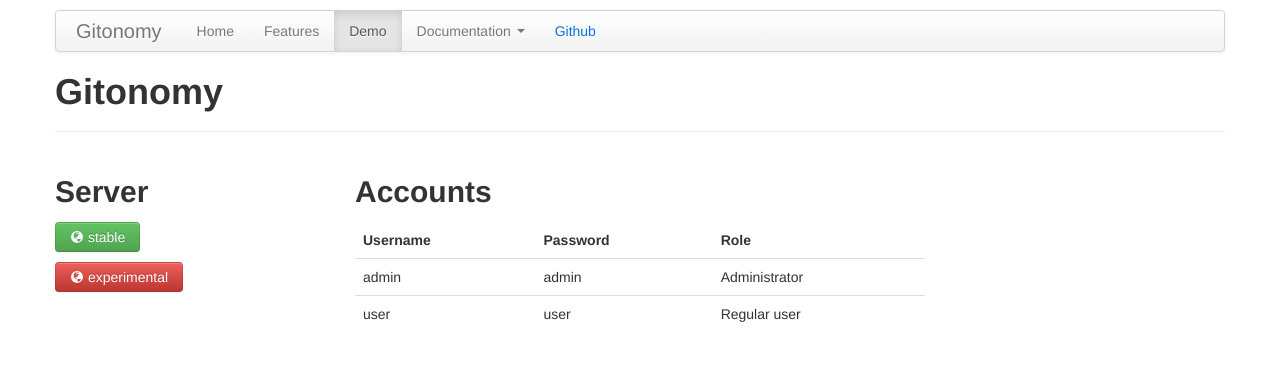
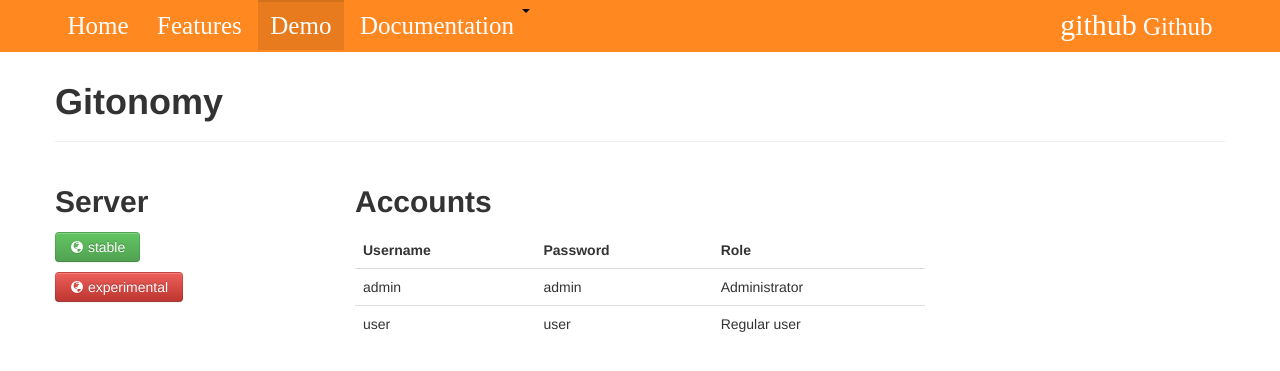
Before and after one commit to gitonomy/website, a PHP site: template views/pages/demo.html.twig in a window 1280 px wide. Shown: the top 371 px of the page. Run offline with PHP 8.4, Linux system fonts and the light colour scheme; the template is opened without the code that fills it, so the values that code supplies are empty; some libraries are stand-ins or nearby versions; some web fonts are replaced.

Commit message:
begin of new design

```diff
--- a/views/blocks/homepage_carousel.html.twig
+++ b/views/blocks/homepage_carousel.html.twig
@@ -7,7 +7,7 @@
                 <p>
                     Gitonomy is made for developers and today's use.
                 </p>
-        </div>
+            </div>
         </div>
         <div class="item">
             <img src="/images/features/project-list.jpg" alt="Project list" />
--- a/views/layout.html.twig
+++ b/views/layout.html.twig
@@ -5,19 +5,32 @@
         <meta name="viewport" content="width=device-width, initial-scale=1.0">
         <link rel="stylesheet" href="/bootstrap/css/bootstrap.min.css" />
         <link rel="stylesheet" href="/bootstrap/css/bootstrap-responsive.min.css" />
+        <link rel="stylesheet" href="/css/globalmenu.css" />
+        <link rel="stylesheet" href="/css/font.css" />
         {% block before_head_end '' %}
     </head>
     <body>
-        <div class="container" style="padding-top:10px">
-            <div class="navbar">
-                <div class="navbar-inner">
-                    <a class="brand" href="{{ path('homepage') }}">Gitonomy</a>
-                    <ul class="nav">
-                        <li{% if active == "home" %} class="active"{% endif %}><a href="{{ path('homepage') }}">Home</a></li>
-                        <li{% if active == "features" %} class="active"{% endif %}><a href="{{ path('features') }}">Features</a></li>
-                        <li{% if active == "demo" %} class="active"{% endif %}><a href="{{ path('demo') }}">Demo</a></li>
-                        <li class="dropdown{% if active == "documentation" %} active{% endif %}">
-                            <a class="dropdown-toggle" data-toggle="dropdown" href="#">
+        <div class="header-container">
+            <div class="container">
+                {% block before_menu '' %}
+                <ul id="global-menu">
+                    <li>
+                        <a href="{{ path('homepage') }}"{% if active == "home" %} class="active"{% endif %}>
+                            Home
+                        </a>
+                    </li>
+                    <li>
+                        <a href="{{ path('features') }}"{% if active == "features" %} class="active"{% endif %}>
+                            Features
+                        </a>
+                    </li>
+                    <li>
+                        <a href="{{ path('demo') }}"{% if active == "demo" %} class="active"{% endif %}>
+                            Demo
+                        </a>
+                    </li>
+                    <li class="dropdown">
+                        <a class="dropdown-toggle" data-toggle="dropdown" href="#"{% if active == "documentation" %} class="active"{% endif %}>
                             Documentation
                             <b class="caret"></b>
                         </a>
@@ -25,10 +38,15 @@
                             <li><a href="{{ path('documentation', {project: 'gitlib', version: 'master', path: ''}) }}">gitlib</a></li>
                         </ul>
                     </li>
-                        <li><a style="color: #0972db" href="http://github.com/Gitonomy/gitonomy">Github</a></li>
+                    <li class="pull-right">
+                        <a href="http://github.com/Gitonomy/gitonomy">
+                            <i class="symbol">github</i> Github
+                        </a>
+                    </li>
                 </ul>
             </div>
         </div>
+        <div class="container" style="padding-top:10px">
             {% block content '' %}
         </div>
         <script type="text/javascript" src="/js/jquery-1.8.1.min.js"></script>
--- a/views/pages/homepage.html.twig
+++ b/views/pages/homepage.html.twig
@@ -17,7 +17,10 @@
     </script>
 {% endblock %}
 
+{% block before_menu %}
+    {% include "blocks/homepage_carousel.html.twig" %}
+{% endblock %}
+
 {% block content %}
-    {% include "blocks/homepage_carousel.html.twig" %}
     {% include "blocks/homepage_footer.html.twig" %}
 {% endblock %}
--- /dev/null
+++ b/web/css/font.css
@@ -0,0 +1,38 @@
+@font-face {
+  font-family: "ligature";
+  src: url("../fonts/ligature.eot");
+  src: url("../fonts/ligature.eot?#iefix") format("embedded-opentype"), url("../fonts/ligature.woff") format("woff"), url("../fonts/ligature.ttf") format("truetype"), url("../fonts/ligature.svg#LigatureSymbols") format("svg");
+  src: url("../fonts/ligature.ttf") format("truetype");
+  font-weight: normal;
+  font-style: normal;
+}
+
+@font-face {
+  font-family: "tellural";
+  src: url("../fonts/tellural.eot");
+  src: url("../fonts/tellural.eot?#iefix") format("embedded-opentype"), url("../fonts/tellural.woff") format("woff"), url("../fonts/tellural.ttf") format("truetype"), url("../fonts/tellural.svg#telluralregular") format("svg");
+  src: url("../fonts/tellural.ttf") format("truetype");
+  font-weight: normal;
+  font-style: normal;
+}
+
+i.symbol {
+  font-family: "ligature";
+  font-size: 1.2em;
+  font-style: normal;
+  -webkit-text-rendering: optimizeLegibility;
+  -moz-text-rendering: optimizeLegibility;
+  -ms-text-rendering: optimizeLegibility;
+  -o-text-rendering: optimizeLegibility;
+  text-rendering: optimizeLegibility;
+  -webkit-font-smoothing: antialiased;
+  -moz-font-smoothing: antialiased;
+  -ms-font-smoothing: antialiased;
+  -o-font-smoothing: antialiased;
+  font-smoothing: antialiased;
+  -webkit-font-feature-settings: "liga" 1, "dlig" 1;
+  -moz-font-feature-settings: "liga=1, dlig=1";
+  -ms-font-feature-settings: "liga" 1, "dlig" 1;
+  -o-font-feature-settings: "liga" 1, "dlig" 1;
+  font-feature-settings: "liga" 1, "dlig" 1;
+}
--- /dev/null
+++ b/web/css/globalmenu.css
@@ -0,0 +1,50 @@
+.header-container {
+  padding: 0;
+  margin: 0;
+  background-color: #ff8821;
+}
+
+#global-menu {
+  padding: 0;
+  margin: 0;
+  list-style-type: none;
+  height: 50px;
+  font-family: tellural;
+}
+
+#global-menu > li {
+  display: inline-block;
+  line-height: 50px;
+}
+
+/* line 46, assetic_compassEgNCxD.sass */
+#global-menu > li > a {
+  padding: 0 0.5em;
+  font-size: 25px;
+  color: white;
+  line-height: 50px;
+  display: block;
+}
+
+/* line 52, assetic_compassEgNCxD.sass */
+#global-menu > li > a.active {
+  background-color: #e77b1d;
+  border-top: 2px solid #d4711b;
+  line-height: 48px;
+}
+
+/* line 65, assetic_compassEgNCxD.sass */
+#global-menu > li > a > .icon {
+  width: 50px;
+  text-align: center;
+}
+
+/* line 71, assetic_compassEgNCxD.sass */
+#global-menu > li > a > .icon > img {
+  position: absolute;
+  left: 0;
+  top: 0;
+  display: block;
+  width: 50px;
+  height: 50px;
+}
```
Lines whose indentation alone changed are shown as unchanged.
